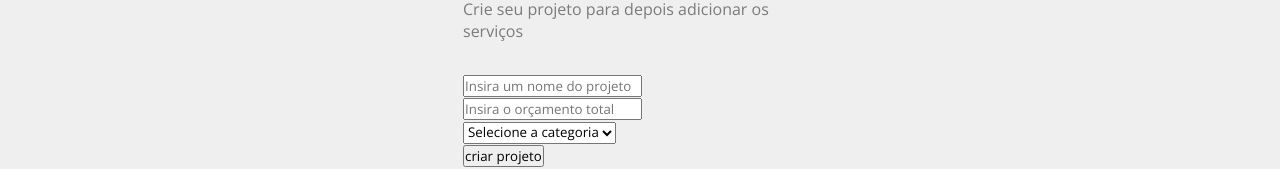
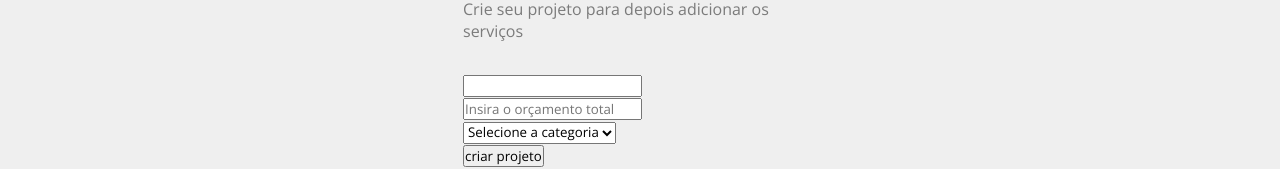
Before and after one commit to RusthenRonald/Projeto-React, a JavaScript app in the folder new-project/: page /newproject in a window 1280 px wide. Shown: the part 226-395 px from the top of the page. Built offline with nearby package versions, Linux system fonts and the light colour scheme; the HTML template or start-up script is replaced by a standard one; a web font is replaced by a local one.

Commit message:
desestruturando props

```diff
--- a/new-project/src/components/form/Input.js
+++ b/new-project/src/components/form/Input.js
@@ -1,7 +1,9 @@
-function Input(){
+import styles from './Input.module.css'
+function Input({type,text,name,placeholder,handleOnchange,value}){
     return(
         <div>
-
+            <label htmlFor=''></label>
+            <input type='text'></input>
         </div>
     )
 } export default Input
--- a/new-project/src/components/project/ProjectForm.js
+++ b/new-project/src/components/project/ProjectForm.js
@@ -1,10 +1,9 @@
 import styles from './ProjectForm.module.css'
+import Input from '../form/Input'
 function ProjectForm(){
     return(
         <form className={styles.form}>
-            <div>
-                <input type="text" placeholder="Insira um nome do projeto"></input>
-            </div>
+            <Input/>
             <div>
                 <input type='number' placeholder="Insira o orçamento total"></input>
             </div>
```
